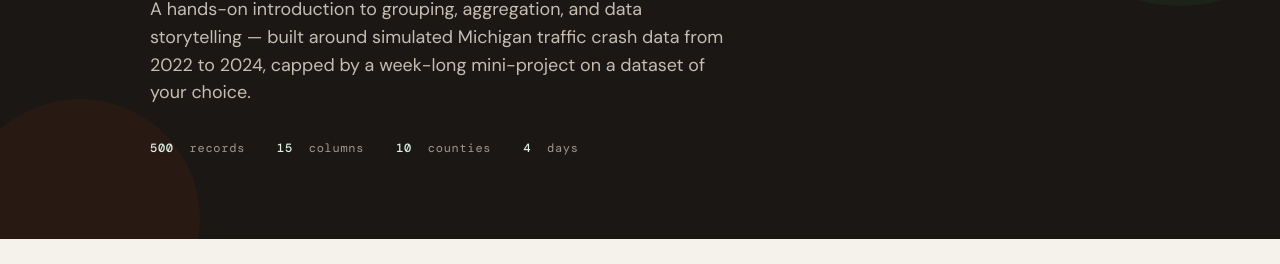
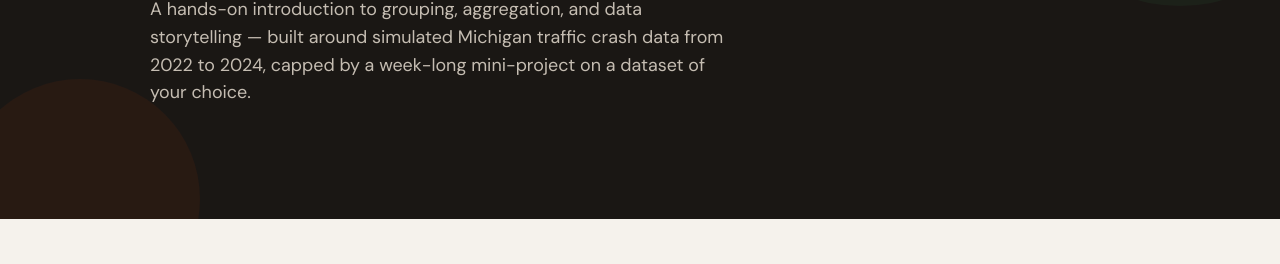
Before and after one commit to falconphysics/PivotTables, a plain HTML site: page index.html in a window 1280 px wide. Shown: the part 254-518 px from the top of the page. Drawn offline with nearby package versions, Linux system fonts and the light colour scheme.

Commit message:
Remove commented hero-meta section
Removed commented-out hero-meta section from index.html.

```diff
--- a/index.html
+++ b/index.html
@@ -156,12 +156,12 @@
     <p class="course-tag">AP Computer Science A · Data Unit</p>
     <h1>Pivot Tables<br><em>a four-day unit</em></h1>
     <p class="hero-sub">A hands-on introduction to grouping, aggregation, and data storytelling — built around simulated Michigan traffic crash data from 2022 to 2024, capped by a week-long mini-project on a dataset of your choice.</p>
-    <div class="hero-meta">
+    <!-- <div class="hero-meta">
       <span><strong>500</strong> &nbsp;records</span>
       <span><strong>15</strong> &nbsp;columns</span>
       <span><strong>10</strong> &nbsp;counties</span>
       <span><strong>4</strong> &nbsp;days</span>
-    </div>
+    </div> -->
   </div>
 </header>
 
```
